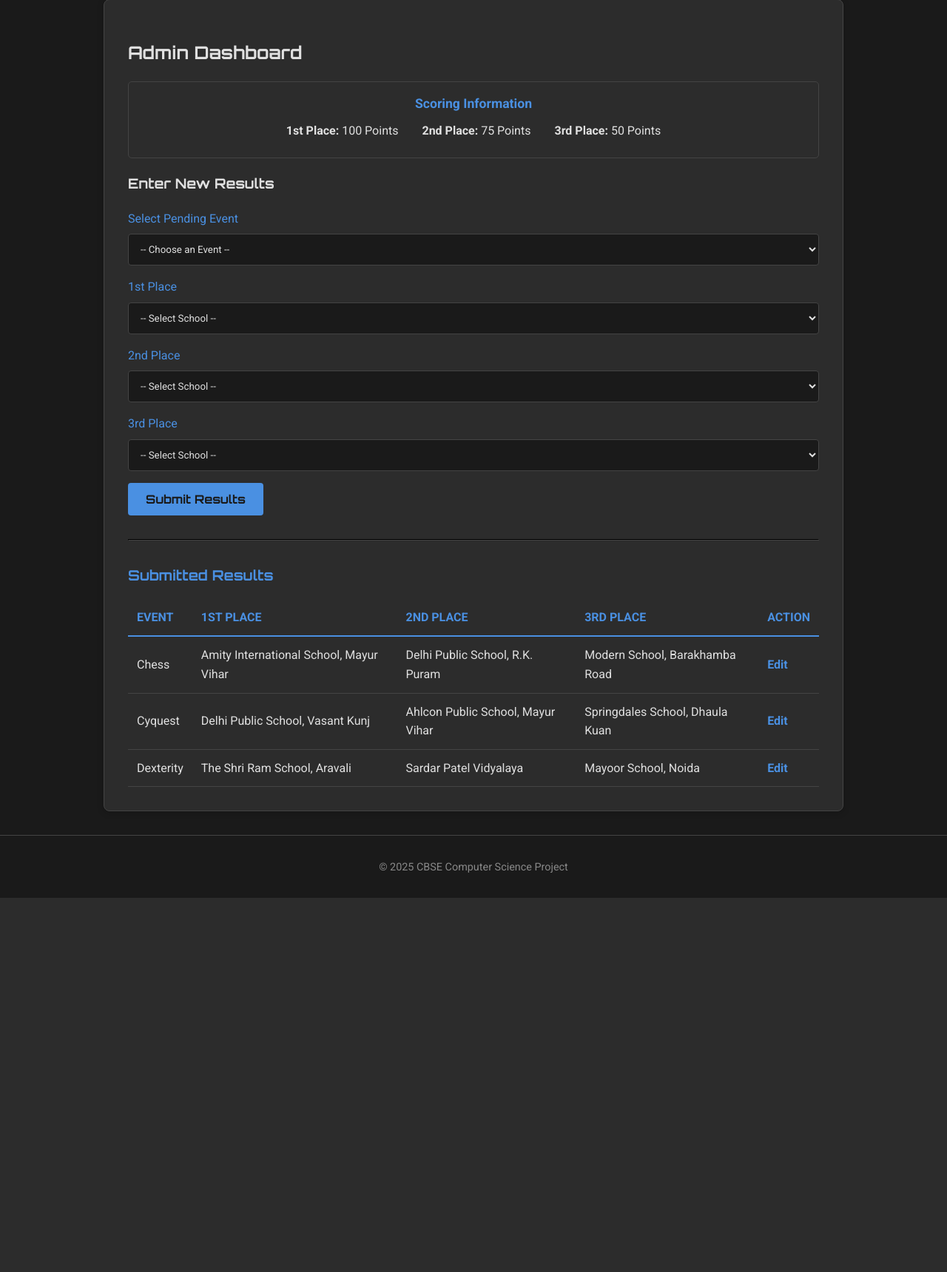
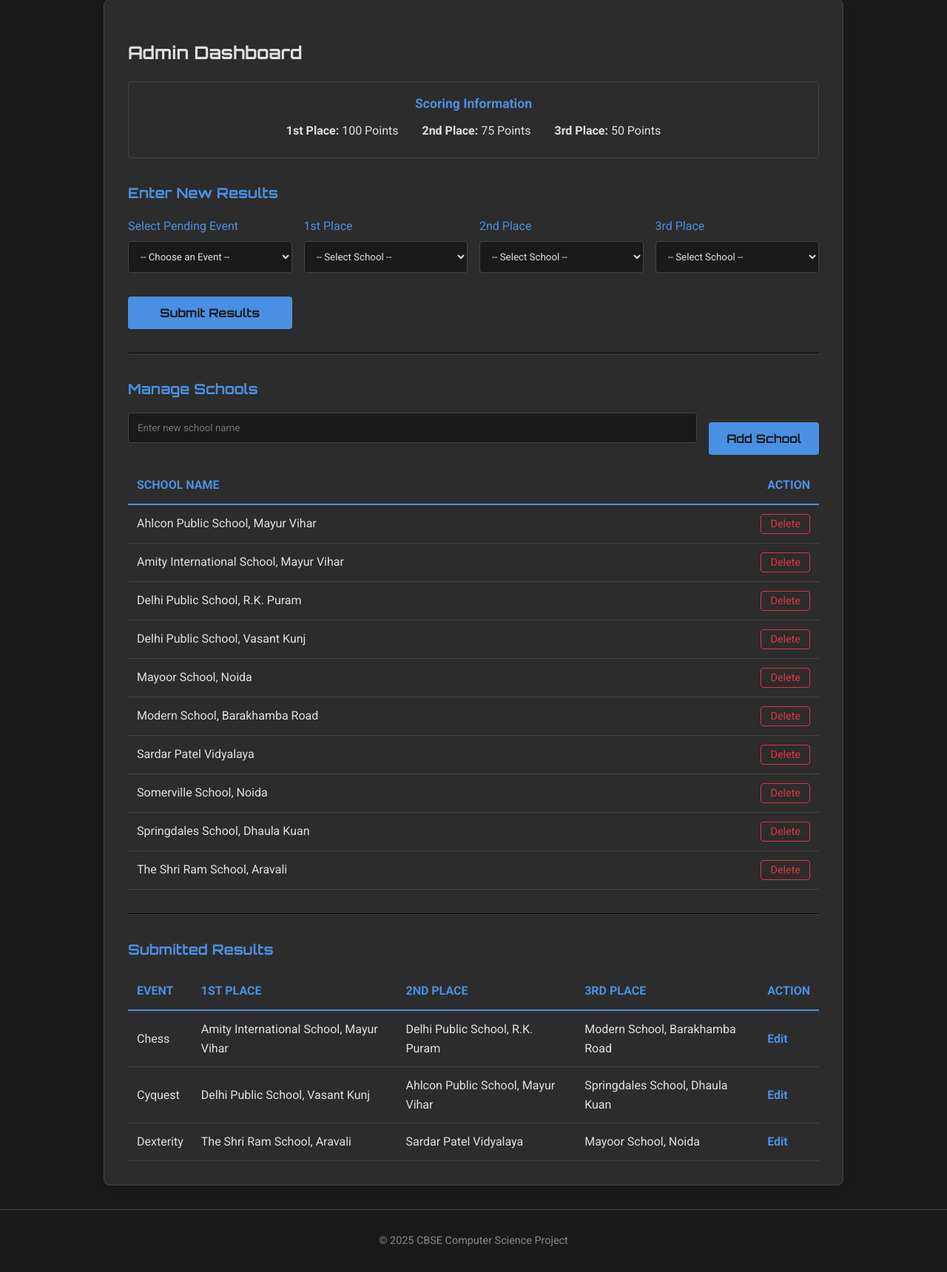
Before and after one commit to varshneyvedant/Class-XII-Practical, a Flask app: page /admin_dashboard in a window 1280 px wide. Shown: the part 160-1880 px from the top of the page at 74% size. Before the commit the page ends 1374 px from the top, so only its background shows below. Run offline with Flask 3, Linux system fonts and the light colour scheme; the visitor is signed in with stand-in values (Sample User, id 1); data comes from the database, SQL or seed files in the repository; parts of the project's set-up code (start-up, migrations or seed data) failed here and were passed over.

Commit message:
feat: Adapt project for CBSE Class 12 CS (2025-26)

```diff
--- a/templates/admin_dashboard.html
+++ b/templates/admin_dashboard.html
@@ -12,11 +12,12 @@
     </div>
 
     <div class="form-section">
-        <h3>Enter New Results</h3>
+        <h3 class="subsection-title">Enter New Results</h3>
         {% if pending_events %}
-            <form method="POST" action="{{ url_for('admin_dashboard') }}">
-                <div class="form-group">
-                    <label for="event_id">Select Pending Event</label>
+            <form method="POST" action="{{ url_for('submit_result') }}">
+                <div class="form-grid">
+                    <div class="form-group">
+                        <label for="event_id">Select Pending Event</label>
                     <select name="event_id" id="event_id" required>
                         <option value="" disabled selected>-- Choose an Event --</option>
                         {% for event in pending_events %}
@@ -55,6 +56,42 @@
     <hr style="margin: 2rem 0; border-color: var(--border-color);">
 
     <div class="table-section">
+        <h3 class="subsection-title">Manage Schools</h3>
+        <div class="form-section">
+            <form method="POST" action="{{ url_for('add_school') }}" class="form-inline">
+                <div class="form-group">
+                    <label for="name" class="sr-only">School Name</label>
+                    <input type="text" name="name" id="name" placeholder="Enter new school name" required>
+                </div>
+                <button type="submit">Add School</button>
+            </form>
+        </div>
+
+        <table id="schools-table">
+            <thead>
+                <tr>
+                    <th>School Name</th>
+                    <th class="actions-column">Action</th>
+                </tr>
+            </thead>
+            <tbody>
+                {% for school in all_schools_for_management %}
+                <tr>
+                    <td data-label="School Name"><span class="cell-data">{{ school.name }}</span></td>
+                    <td data-label="Action" class="actions-column">
+                        <form method="POST" action="{{ url_for('delete_school', school_id=school.id) }}" style="display: inline;" onsubmit="return confirm('Are you sure you want to delete this school?');">
+                            <button type="submit" class="button-link-delete">Delete</button>
+                        </form>
+                    </td>
+                </tr>
+                {% endfor %}
+            </tbody>
+        </table>
+    </div>
+
+    <hr style="margin: 2rem 0; border-color: var(--border-color);">
+
+    <div class="table-section">
         <h3 class="subsection-title">Submitted Results</h3>
         {% if submitted_events %}
             <table id="submitted-results-table">
```
